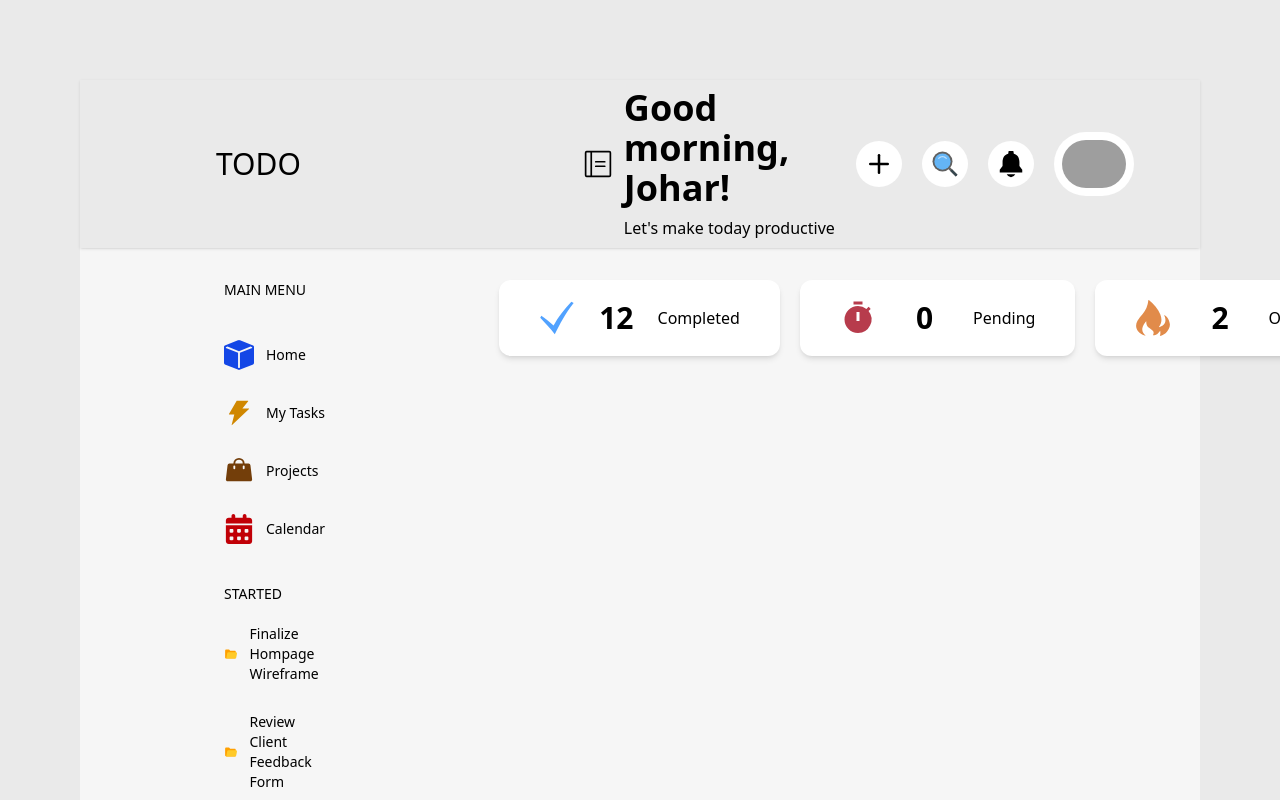
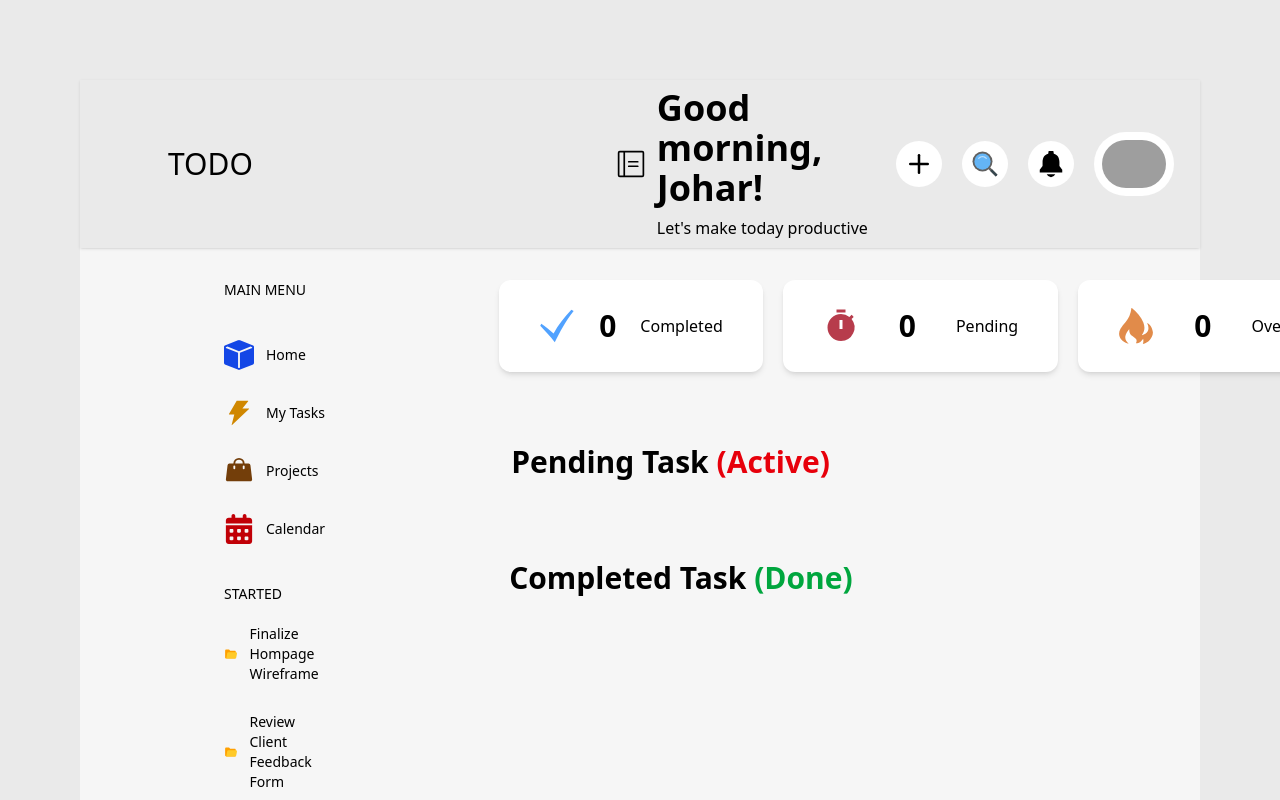
Before and after one commit to Pero4l/Task-management, a React (Vite) app: page / in a window 1280 px wide. Shown: the top 800 px of the page. Built offline with nearby package versions, Linux system fonts and the light colour scheme; grey boxes are pictures that could not be loaded.

Commit message:
i just made the task count functional and also i made a lot change on the task UI

```diff
--- a/src/Layout/NavBar.jsx
+++ b/src/Layout/NavBar.jsx
@@ -17,11 +17,13 @@ const NavBar = ({setIsClick, isClick, setAddTask, addTask}) => {
     const handleAddTask = () => {
         setAddTask(!addTask)
     }
+
+
 return (
             <>
-<nav className='flex items-center justify-between py-2 px-5 lg:px-34 lg:py- bg-[#eaeaea] sticky top-0 shadow-sm z-50'>
-                            <div className='flex items-center gap-[279px]'>
-                <div className='flex items-center gap-5'>
+<nav className='flex items-center justify-between py-2 px-5 lg:px-22 lg:py- bg-[#eaeaea] sticky top-0 shadow-sm z-50'>
+                            <div className='flex items-center gap-[360px]'>
+                <div className='flex items-center gap-2'>
                  {!isClick ? <LuMenu onClick={handleMenuClick} className='lg:hidden text-4xl'/> : < RiCloseLargeFill onClick={handleMenuClick} className='lg:hidden text-3xl'/> }
                     <h1 className='text-3xl font-medium'>TODO</h1>
             </div>
--- a/src/Layout/SubNar.jsx
+++ b/src/Layout/SubNar.jsx
@@ -1,39 +1,51 @@
-import React from 'react'
+import React from 'react';
 import { GiCheckMark } from "react-icons/gi";
 import { MdTimer } from "react-icons/md";
 import { SiFireship } from "react-icons/si";
 import { BsFillRocketTakeoffFill } from "react-icons/bs";
 
-const SubNar = ({allData}) => {
+const SubNar = ({ allData }) => {
+  const completedCount = allData.filter(task => task.done).length;
+  const pendingCount = allData.filter(task => !task.done).length;
 
+
+  const today = new Date();
+  const overdueCount = allData.filter(task => {
+    if (task.done) return false;
+    if (!task.date) return false;
+    const taskDate = new Date(task.date);
+    return taskDate < today;
+  }).length;
+
+  const activeCount = pendingCount;
 
   return (
     <div className='lg:flex-row flex flex-col px-5 gap-5 pt-5 lg:pt-0'>
-        <div className='bg-white  lg:w-fit flex items-center lg:gap-6 gap-16 md:gap-60 px-10 py-5 rounded-xl shadow-md'>
-            <GiCheckMark className='text-blue-400 text-4xl'/>
-            <p className='text-3xl font-semibold'>12</p>
+      <div className='bg-white lg:w-fit flex items-center lg:gap-6 gap-16 md:gap-60 px-10 py-7 rounded-xl shadow-md'>
+        <GiCheckMark className='text-blue-400 text-4xl' />
+        <p className='text-3xl font-semibold'>{completedCount}</p>
         <p>Completed</p>
       </div>
 
-        <div className='bg-white lg:w-fit flex items-center lg:gap-10 gap-20 md:gap-64  px-10 py-5 rounded-xl shadow-md'>
-            <MdTimer className='text-[#b73c4c] text-4xl'/>
-            <p className='text-3xl font-semibold'>{allData.length}</p>
+      <div className='bg-white lg:w-fit flex items-center lg:gap-10 gap-20 md:gap-64 px-10 py-7 rounded-xl shadow-md'>
+        <MdTimer className='text-[#b73c4c] text-4xl' />
+        <p className='text-3xl font-semibold'>{pendingCount}</p>
         <p>Pending</p>
       </div>
 
-        <div className='bg-white lg:w-fit flex items-center lg:gap-10 gap-20 md:gap-64  px-10 py-5 rounded-xl shadow-md'>
-            <SiFireship className='text-[#e18b4a] text-4xl'/>
-            <p className='text-3xl font-semibold'>2</p>
+      <div className='bg-white lg:w-fit flex items-center lg:gap-10 gap-20 md:gap-64 px-10 py-7 rounded-xl shadow-md'>
+        <SiFireship className='text-[#e18b4a] text-4xl' />
+        <p className='text-3xl font-semibold'>{overdueCount}</p>
         <p>Overdue</p>
       </div>
 
-        <div className='bg-white lg:w-fit flex items-center lg:gap-10 gap-22 md:gap-64  px-10 py-5 rounded-xl shadow-md'>
-            <BsFillRocketTakeoffFill className='text-[#b43a4c] text-4xl'/>
-            <p className='text-3xl font-semibold'>3</p>
+      <div className='bg-white lg:w-fit flex items-center lg:gap-10 gap-22 md:gap-64 px-10 py-7 rounded-xl shadow-md'>
+        <BsFillRocketTakeoffFill className='text-[#b43a4c] text-4xl' />
+        <p className='text-3xl font-semibold'>{activeCount}</p>
         <p>Active</p>
       </div>
     </div>
-  )
-}
+  );
+};
 
-export default SubNar
+export default SubNar;
--- a/src/Pages/Home.jsx
+++ b/src/Pages/Home.jsx
@@ -1,97 +1,92 @@
-import React from 'react'
+import React, { useState, useEffect } from 'react';
 import { toast, ToastContainer } from 'react-toastify';
-import SubNar from '../Layout/SubNar'
+import SubNar from '../Layout/SubNar';
 import { PiNotebookLight } from "react-icons/pi";
 import { FaTrashAlt } from "react-icons/fa";
 
+const Home = ({ addTask, setAddTask, formData, setFormData, setIsSubmitted, allData, setAllData }) => {
 
-
-const Home = ({addTask, setAddTask, formData, setFormData, setIsSubmitted, allData, setAllData }) => {
-
-
-
-  function inputChange(e){
+  function inputChange(e) {
     const { name, value } = e.target;
-    // const file = e.target.files ? e.target.files[0] : null;
 
     setFormData((prev) => {
-        return {
+      const updatedForm = {
         ...prev,
         [name]: value,
-            // avatar: file ? URL.createObjectURL(file) : prev.avatar
-        }
+      };
+
+      localStorage.setItem('formData', JSON.stringify(updatedForm));
+      return updatedForm;
     });
   }
 
+  function toastMessage(e) {
+    e.preventDefault();
 
-function toastMessage(e){
-  e.preventDefault();
-  if(!formData.title || !formData.time || !formData.description || !formData.date) {
+    if (!formData.title || !formData.time || !formData.description || !formData.date) {
       toast.error("Please fill in all fields.");
       return;
     }
 
-  console.log('Form submitted:', formData);
+    toast.success("Task added successfully!");
 
     setTimeout(() => {
       setIsSubmitted(true);
     }, 5000);
 
-  toast.success("Task added successfully!");
 
-  setAllData(prev => [...prev, formData]);
-
-
-
-  document.getElementById("title").value = "";
-  document.getElementById("time").value = "";
-  document.getElementById("date").value = "";
-  document.getElementById("description").value = "";
+    setAllData(prev => [...prev, { ...formData, done: false, id: Date.now() }]);
+    localStorage.removeItem('formData');
+    setFormData({});
+    setAddTask(false);
   }
 
-  React.useEffect(() => {
+  useEffect(() => {
     const storedData = localStorage.getItem('tasks');
-    if (storedData) {
-      setAllData(JSON.parse(storedData));
-    }
+    const storedFormData = localStorage.getItem('formData');
+
+    if (storedData) setAllData(JSON.parse(storedData));
+    if (storedFormData) setFormData(JSON.parse(storedFormData));
   }, []);
 
-  React.useEffect(() => {
+  useEffect(() => {
     localStorage.setItem('tasks', JSON.stringify(allData));
   }, [allData]);
 
-  const handleDelete = (index) => {
-  setAllData(prevallData => prevallData.filter((item, i) => i !== index));
+  const handleDelete = (id) => {
+    setAllData(prev => prev.filter(task => task.id !== id));
+  };
+
+  const handleDone = (id) => {
+    setAllData(prev =>
+      prev.map(task =>
+        task.id === id ? { ...task, done: !task.done } : task
+      )
+    );
   };
 
   return (
     <div>
-
-    <div className=' lg:hidden flex-col flex justify-center items-center gap-5 shadow-md p-5 m-3'>
-                          <p><PiNotebookLight className='text-4xl text-center'/></p>
+      <div className='lg:hidden flex-col flex justify-center items-center gap-5 shadow-md p-5 m-3'>
+        <p><PiNotebookLight className='text-4xl text-center' /></p>
         <div>
           <h1 className='text-3xl font-semibold pb-2'>Good morning, Johar!</h1>
-                                  <p className=' text-center'>Let's make today productive</p>
+          <p className='text-center'>Let's make today productive</p>
         </div>
       </div>
-      <SubNar allData={allData}/>
 
+      <SubNar allData={allData} setAllData={setAllData} />
 
-
-      <div>
-
-      {addTask && <div className='fixed top-0 left-0 w-full p-5 lg:px-0 h-full bg-black/50 z-50 flex justify-center items-center'>
-
+      {addTask && (
+        <div className='fixed top-0 left-0 w-full p-5 lg:px-0 h-full bg-black/50 z-50 flex justify-center items-center'>
           <div className="bg-white p-6 rounded-md w-full max-w-md shadow-lg space-y-4">
             <h1 className='text-center font-bold text-3xl'>ADD TASK</h1>
             <form onSubmit={toastMessage} className="space-y-4">
-
               <div>
-      <label className="block text-sm font-medium text-gray-700 mb-1">
-        Task Title
-      </label>
+                <label className="block text-sm font-medium text-gray-700 mb-1">Task Title</label>
                 <input
                   name="title"
+                  value={formData.title || ""}
                   onChange={inputChange}
                   type="text"
                   placeholder="Write task title here..."
@@ -101,23 +96,20 @@ function toastMessage(e){
 
               <div className="flex space-x-4">
                 <div className="w-1/2">
-        <label className="block text-sm font-medium text-gray-700 mb-1">
-          Due Date
-        </label>
+                  <label className="block text-sm font-medium text-gray-700 mb-1">Due Date</label>
                   <input
                     name="date"
+                    value={formData.date || ""}
                     onChange={inputChange}
                     type="date"
                     className="w-full px-3 py-2 border border-gray-300 rounded-md bg-gray-100 focus:outline-none focus:ring-2 focus:ring-blue-400"
                   />
                 </div>
-
                 <div className="w-1/2">
-        <label className="block text-sm font-medium text-gray-700 mb-1">
-          Due Time
-        </label>
+                  <label className="block text-sm font-medium text-gray-700 mb-1">Due Time</label>
                   <input
                     name="time"
+                    value={formData.time || ""}
                     onChange={inputChange}
                     type="text"
                     placeholder="e.g. 10:00 AM"
@@ -127,11 +119,10 @@ function toastMessage(e){
               </div>
 
               <div>
-      <label className="block text-sm font-medium text-gray-700 mb-1">
-        Task Description
-      </label>
+                <label className="block text-sm font-medium text-gray-700 mb-1">Task Description</label>
                 <textarea
                   name="description"
+                  value={formData.description || ""}
                   onChange={inputChange}
                   placeholder="Write task description here..."
                   rows={4}
@@ -158,31 +149,52 @@ function toastMessage(e){
               </div>
             </form>
           </div>
+        </div>
+      )}
 
 
-        </div>}
-    </div>
-
       <div className="p-4">
-        {Array.isArray(allData) && allData.map((task, index) => (
-          <div key={index} className='bg-white p-5 m-3 rounded-lg shadow-md'>
-            <h2 className='text-xl font-bold pb-2'> <span>Task Title:</span> {task.title}</h2>
-            <p className='text-gray-600 pb-1'> <span>Due Date: </span>{task.date}</p>
-            <p  className='text-gray-600 pb-2'>Due Time:  {task.time}</p>
-
+        <h1 className='text-3xl font-bold py-2 px-4 pt-14 text-center lg:text-start'>Pending Task <span className='text-red-600'>(Active)</span></h1>
+        {allData.filter(task => !task.done).map((task) => (
+          <div key={task.id} className='bg-red-100 p-5 lg:mt-7 m-3 rounded-lg shadow-md'>
+            <h2 className='text-xl font-bold pb-2'><span>Task Title:</span> {task.title}</h2>
+            <p className='text-gray-600 pb-1'><span>Due Date: </span>{task.date}</p>
+            <p className='text-gray-600 pb-2'>Due Time: {task.time}</p>
             <div className='flex items-center justify-between'>
-            <p className='mt-2'> <span>Task Description: </span>{task.description}</p>
+              <p className='mt-2'><b>Task Description:</b> {task.description}</p>
               <div className='flex gap-3 items-center'>
-              <input name='check' id='' className='size-5' type="checkbox" />
-              <FaTrashAlt onClick={() => handleDelete(index)} className='text-2xl text-red-600'/>
+                <input
+                  type="checkbox"
+                  checked={task.done}
+                  onChange={() => handleDone(task.id)}
+                  className='size-5'
+                />
+                <FaTrashAlt onClick={() => handleDelete(task.id)} className='text-2xl text-red-600 cursor-pointer' />
               </div>
             </div>
           </div>
         ))}
       </div>
 
+
+      <h1 className='text-3xl font-bold py-2 lg:px-[30px] text-center lg:text-start pt-14'>Completed Task <span className='text-green-600'>(Done)</span></h1>
+      <div className="py-2 p-5">
+        {allData.filter(task => task.done).map((task) => (
+          <div key={task.id} className='bg-green-100 p-5 m-3 rounded-lg shadow-md'>
+            <h2 className='text-xl font-bold pb-2'><span>Task Title:</span> {task.title}</h2>
+            <p className='text-gray-600 pb-1'><span>Due Date: </span>{task.date}</p>
+            <p className='text-gray-600 pb-2'>Due Time: {task.time}</p>
+            <div className='flex items-center justify-between'>
+              <p className='mt-2'><b>Task Description:</b> {task.description}</p>
+              <div className='flex gap-3 items-center'>
+                <FaTrashAlt onClick={() => handleDelete(task.id)} className='text-2xl text-red-600 cursor-pointer' />
               </div>
-  )
-}
+            </div>
+          </div>
+        ))}
+      </div>
+    </div>
+  );
+};
 
-export default Home
+export default Home;
--- a/src/main.jsx
+++ b/src/main.jsx
@@ -7,6 +7,7 @@ import { BrowserRouter } from 'react-router-dom'
 import './index.css'
 import App from './App.jsx'
 
+
 createRoot(document.getElementById('root')).render(
   <StrictMode>
     <BrowserRouter>
```
Lines whose indentation alone changed are shown as unchanged.
